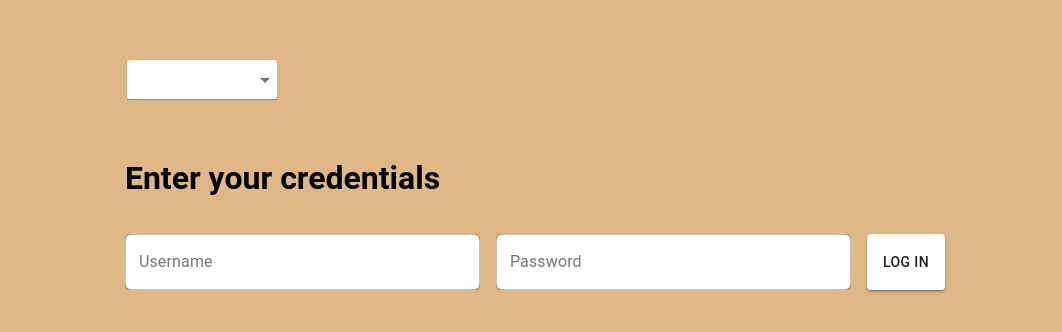
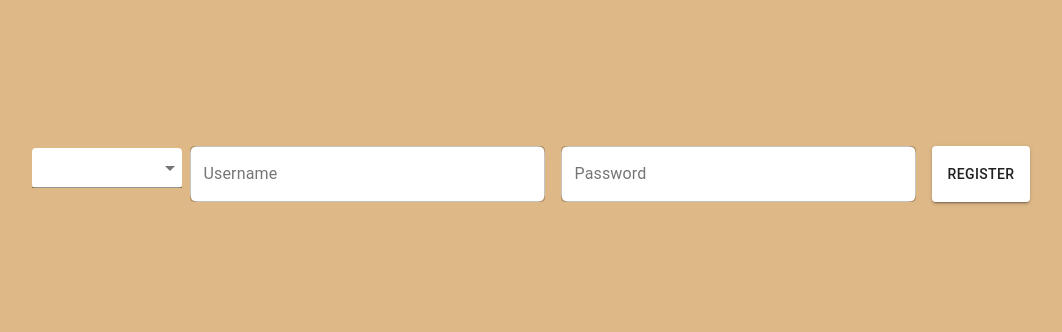
Before and after one commit to sorincretescu/curly-octo-robot, a React (Create React App) app: page /register in a window 1280 px wide. Before the commit this address led to /. Shown: the part 226-558 px from the top of the page, without its empty margins (105-1167 px from the left). Built offline with nearby package versions, Linux system fonts and the light colour scheme.

Commit message:
Create a register screen and call the backend register route.

```diff
--- a/src/App.js
+++ b/src/App.js
@@ -5,25 +5,25 @@ import LoginPage from "./views/login/LoginPage";
 import { useState } from "react";
 import { useNavigate } from "react-router-dom";
 import { useEffect } from "react";
+import RegisterPage from "./views/register/RegisterPage";
 
 function App() {
   const [authenticated, setAuthenticated] = useState(false);
   const [loggedInUsername, setLoggedInUsername] = useState("");
   const navigate = useNavigate();
 
-  useEffect(() => {
-    const checkAuthentication = () => {
-      if (!authenticated) return navigate("/");
-    };
-    checkAuthentication();
-  }, [authenticated]);
+  // useEffect(() => {
+  //   const checkAuthentication = () => {
+  //     if (!authenticated) return navigate("/login");
+  //   };
+  //   checkAuthentication();
+  // }, [authenticated]);
 
   return (
     <div className="App">
-      {/* <Todo /> */}
       <Routes>
         <Route
-          path="/"
+          path="/login"
           element={
             <LoginPage
               setAuthenticated={setAuthenticated}
@@ -31,6 +31,11 @@ function App() {
             />
           }
         />
+        <Route
+          path="/register"
+          element={
+            <RegisterPage />
+          } />
         <Route
           path="/todo"
           element={<Todo loggedInUsername={loggedInUsername} />}
--- /dev/null
+++ b/src/views/register/RegisterPage.jsx
@@ -0,0 +1,96 @@
+import axios from "axios";
+import React, { useState } from "react";
+import { makeStyles } from "@material-ui/core/styles";
+import Input from "../../components/Input";
+import Button from "../../components/Button";
+import FormControl from "@material-ui/core/FormControl";
+import { MenuItem } from "@material-ui/core";
+import { useTranslation } from "react-i18next";
+import Select from "@material-ui/core/Select";
+
+
+const useStyles = makeStyles({
+    register: {
+        display: "flex",
+        flexDirection: "column",
+    },
+
+    selectEmpty: {
+        marginTop: 10,
+        backgroundColor: "white",
+        height: "40px",
+        borderRadius: 4,
+        paddingLeft: "10px",
+        width: "150px",
+    }
+});
+
+function RegisterPage() {
+
+    const classes = useStyles();
+    const { t, i18n } = useTranslation();
+
+
+    const [username, setUsername] = useState("");
+    const [password, setPassword] = useState("");
+
+    const handleUsername = (e) => {
+        setUsername(e.target.value);
+    };
+
+    const handlePassword = (e) => {
+        setPassword(e.target.value);
+    };
+
+    const handleRegister = async () => {
+        if (!username?.length || !password?.length) return;
+
+        const user = {
+            username: username,
+            password: password,
+        };
+
+        try {
+            await axios.post("http://localhost:5000/api/users/register", user);
+            console.log("User registered successfully");
+        }
+        catch (error) {
+            console.error("Error registering user:", error);
+        }
+    };
+
+    const handleChangeLanguage = (e) => {
+        i18n.changeLanguage(e.target.value);
+    };
+
+    return (
+        <div className={classes.register}>
+            <div className={classes.credentials}>
+                <FormControl className={classes.formControl}>
+                    <Select
+                        className={classes.selectEmpty}
+                        onChange={handleChangeLanguage}
+                    >
+                        <MenuItem value={"en"}>English</MenuItem>
+                        <MenuItem value={"de"}>Deutsch</MenuItem>
+                    </Select>
+                </FormControl>
+                <Input
+                    value={username}
+                    label={t("username")}
+                    onChange={handleUsername}
+                />
+                <Input
+                    value={password}
+                    label={t("password")}
+                    type="password"
+                    onChange={handlePassword}
+                />
+                <Button text={t("register")} onClick={handleRegister} />
+
+            </div>
+        </div>
+    )
+};
+
+export default RegisterPage;
--- /dev/null
+++ b/src/views/register/index.js
@@ -0,0 +1 @@
+export { default } from "./RegisterPage";
```
